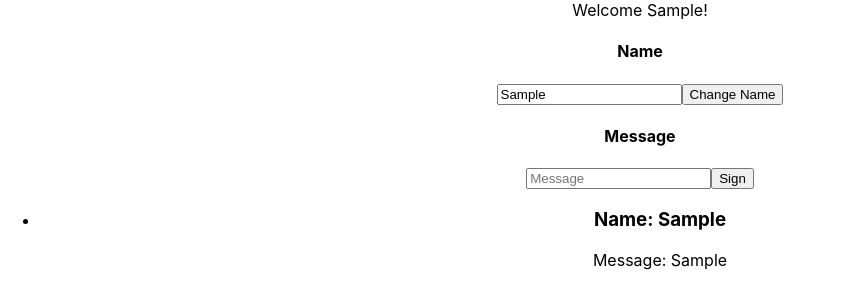
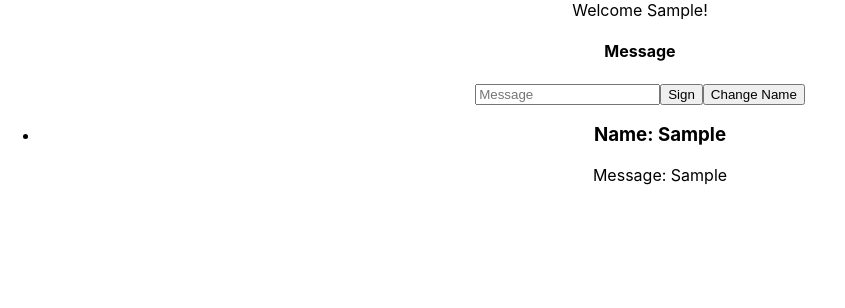
Before and after one commit to kevindo1/adv-react-guestbook, a React (Create React App) app: page / in a window 1280 px wide. Both pictures are taken after typing "Sample", "Sample" into the empty fields and a click on the button "Sign". Shown: the top 308 px of the page, without its empty margins (0-845 px from the left). Built offline with nearby package versions, Linux system fonts and the light colour scheme.

Commit message:
input name disappears if there is currently a user

```diff
--- a/src/components/Form.jsx
+++ b/src/components/Form.jsx
@@ -6,7 +6,7 @@ import { useState } from 'react';
 export default function Form() {
   const [name, setName] = useState('');
   const [newEntry, setNewEntry] = useState('');
-  const { setUsers } = useUser();
+  const { users, setUsers } = useUser();
   const { setEntries } = useEntries();
 
   const updateGuest = () => {
@@ -23,13 +23,13 @@ export default function Form() {
     updateGuest();
   };
 
-  const handleNewName = () => {
-    setUsers(name);
+  const handleNewName = (e) => {
+    e.preventDefault();
+    setUsers('');
+    setName('');
   };
 
-  return (
-    <>
-      <form onSubmit={handleSubmit}>
+  const nameInput = (
     <label>
       <h4>Name</h4>
       <input
@@ -38,8 +38,13 @@ export default function Form() {
         value={name}
         onChange={(e) => setName(e.target.value)}
       ></input>
-          <button onSubmit={handleNewName}>Change Name</button>
     </label>
+  );
+
+  return (
+    <>
+      <form onSubmit={handleSubmit}>
+        {users ? null : nameInput}
         <label>
           <h4>Message</h4>
           <input
@@ -50,6 +55,7 @@ export default function Form() {
           ></input>
         </label>
         <button>Sign</button>
+        {users ? <button onClick={handleNewName}>Change Name</button> : null}
       </form>
     </>
   );
```
Lines whose indentation alone changed are shown as unchanged.
